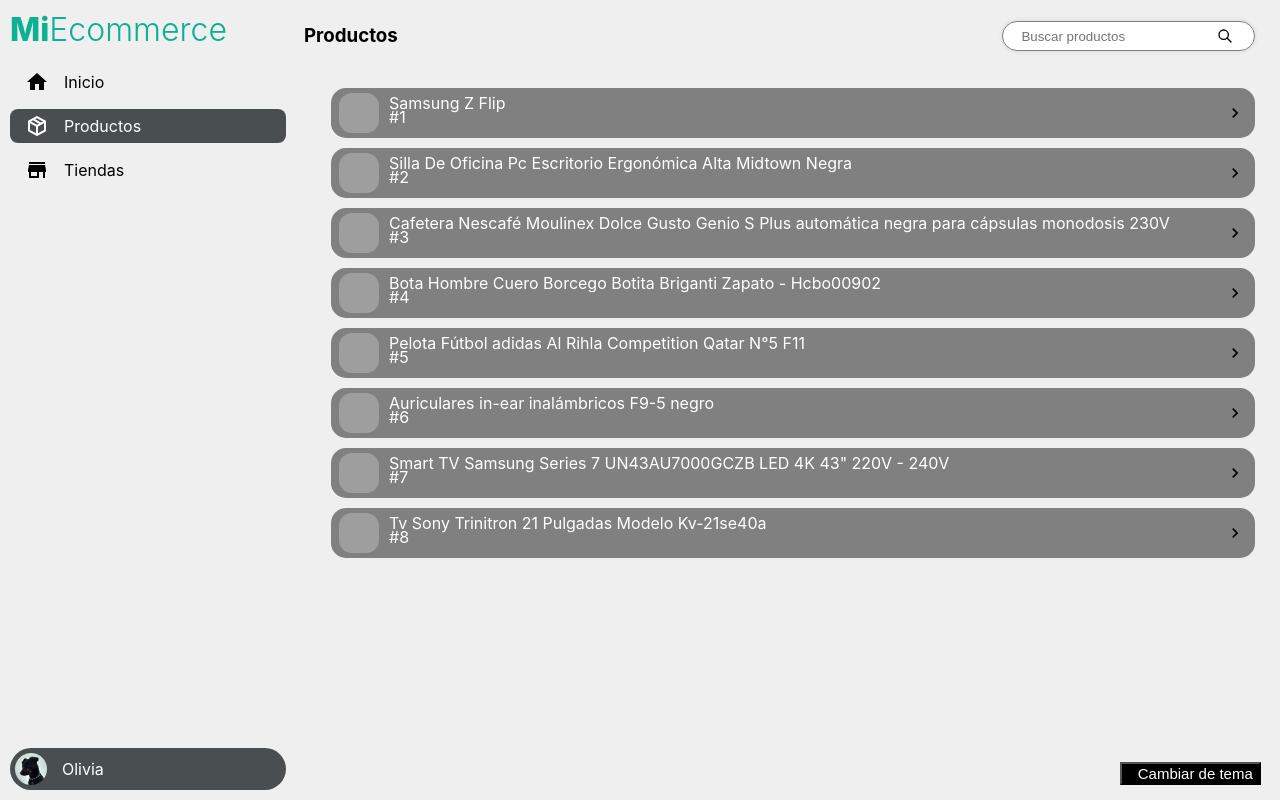
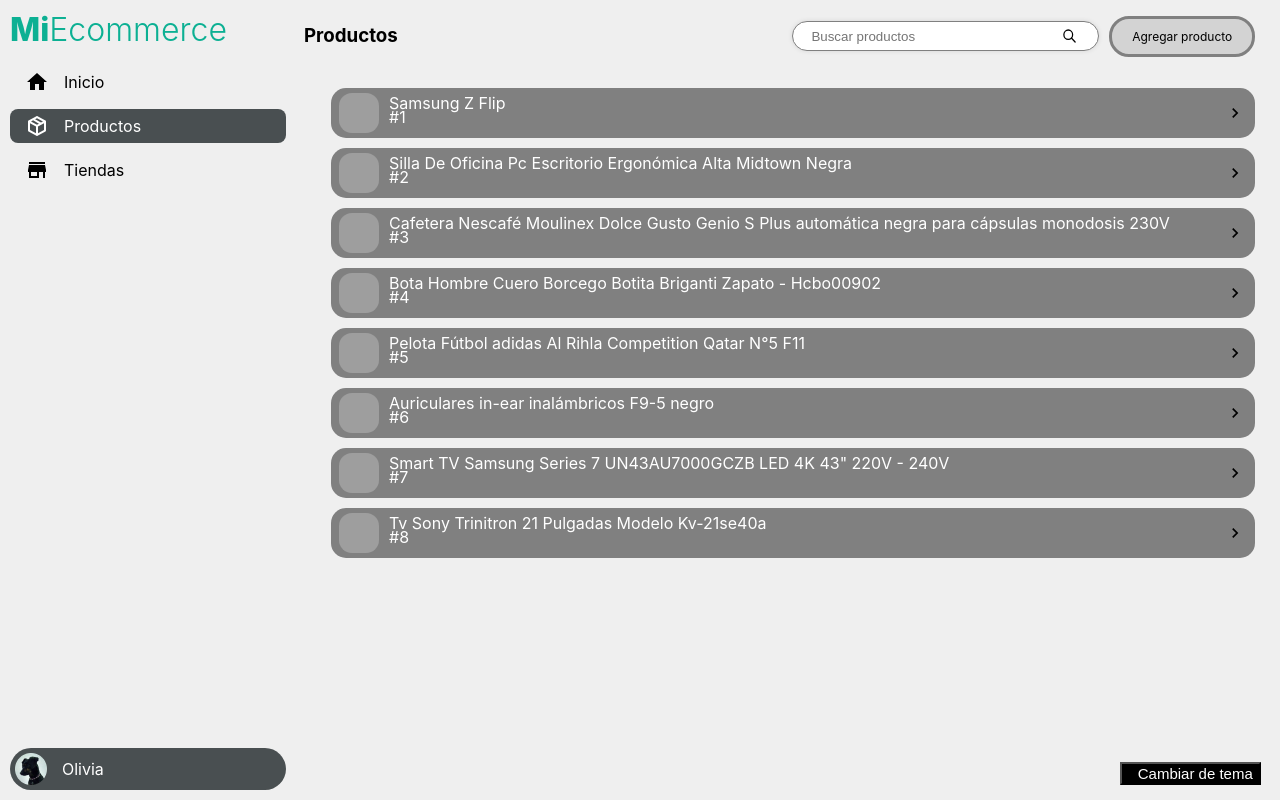
Before and after one commit to aquiab/react-sprint-4, a React (Create React App) app: page /products in a window 1280 px wide. Built offline with nearby package versions, Linux system fonts and the light colour scheme; data requests are answered from the project's data file; grey boxes are pictures that could not be loaded.

Commit message:
arregle estilos

```diff
--- a/db/db.json
+++ b/db/db.json
@@ -63,7 +63,7 @@
     },
     {
       "nombre": "Auriculares in-ear inalámbricos F9-5 negro",
-      "precio": "1799",
+      "precio": "1500",
       "stock": "1113",
       "desc": "En la calle, en el colectivo o en la oficina, tené siempre a mano tus auriculares F9-5 y ¡escapate de la rutina por un rato! Vas a poder disfrutar de la música que más te gusta y de tus podcasts favoritos cuando quieras y donde quieras.\n\nEl formato perfecto para vos\nAl ser in-ear, mejoran la calidad del audio y son de tamaño pequeño para poder insertarse en tu oreja. Son ideales para acompañarte a la hora de hacer ejercicio mientras te sumergís en el mejor sonido envolvente.\n\nBluetooth de última generación\nCon la versión de bluetooth 5.0 tenés un montón de beneficios para aprovechar. En comparación a su antecesor BT 4.2, podrás obtener velocidades de transmisión de hasta 2.2 Mbps de datos y alcanzar una distancia máxima de 200 metros de conexión. Pero una de las novedades más sobresalientes es que con su modo dual tendrás la posibilidad de reproducir audio al mismo tiempo en dos dispositivos diferentes.",
       "imgs": [
--- a/src/components/Header/header.css
+++ b/src/components/Header/header.css
@@ -16,7 +16,17 @@
   display: flex;
   align-items: center;
 }
+.button-hover {
+  margin-left: 10px;
+  font-size: 12px;
+  width: auto;
+  text-align: center;
+}
 
+.addon-container {
+  display: flex;
+  align-items: center;
+}
 .addon-container.expanded {
   width: 100%;
 }
@@ -32,4 +42,7 @@
   .menuButton {
     display: none;
   }
+  .button-hover {
+    width: 200px;
+  }
 }
--- a/src/components/productsCard/ProductsCard.css
+++ b/src/components/productsCard/ProductsCard.css
@@ -32,6 +32,7 @@
     display: flex;
     align-items: center;
     margin-left: 43px;
+    font-size: 12px;
 }
 
 
@@ -61,6 +62,13 @@
 .product-info{
     padding-bottom: 6px;
 }
-.idProduct{
-    margin-top: -22px;
+
+
+@media screen and (min-width: 1024px) {
+    .product {
+        font-size: 16px
+    }
+    .idProduct{
+        margin-top: -22px;
+    }
 }
--- a/src/pages/Products/ProductView/ProductView.css
+++ b/src/pages/Products/ProductView/ProductView.css
@@ -21,6 +21,9 @@
 .form textarea {
     resize: none;
     border: 2px solid gray;
+}
+.form textarea::-webkit-scrollbar {
+    display: none;
 }
 .form h2 {
     font-weight: 400;
--- a/src/pages/Products/ProductsList/ProductsList.js
+++ b/src/pages/Products/ProductsList/ProductsList.js
@@ -6,6 +6,7 @@ import { productsContext } from "../../../context/ProductsContext";
 import axios from "axios";
 import Header from "../../../components/Header/Header";
 import Searchbar from "../../../components/SearchBar/Searchbar";
+import { Link } from "react-router-dom";
 
 export default function ProductsList() {
 	const crumbs = [{ title: `Productos`, path: "/products" }];
@@ -40,7 +41,7 @@ export default function ProductsList() {
 	useEffect(() => {
 		getProducts();
 		axios
-			.get("http://localhost:3001/products/")
+			.get(process.env.REACT_APP_API_PRODUCTS)
 			.then((res) => setFiltrados(res.data))
 			.catch((err) => console.log(err));
 	}, []);
@@ -53,7 +54,12 @@ export default function ProductsList() {
 		<>
 			<Header
 				breadcrumbs={crumbs}
-				addon={<Searchbar value={busqueda} onChange={handleChange} onExpand={handleSearchBarExpand}/>}
+				addon={
+				<>
+					<Searchbar value={busqueda} onChange={handleChange} onExpand={handleSearchBarExpand}/>
+					<Link className="button-hover" to="/products/new">Agregar producto</Link>
+				</>
+				}
 				addonExpanded={searchbarExpanded}
 			/>
 
```
